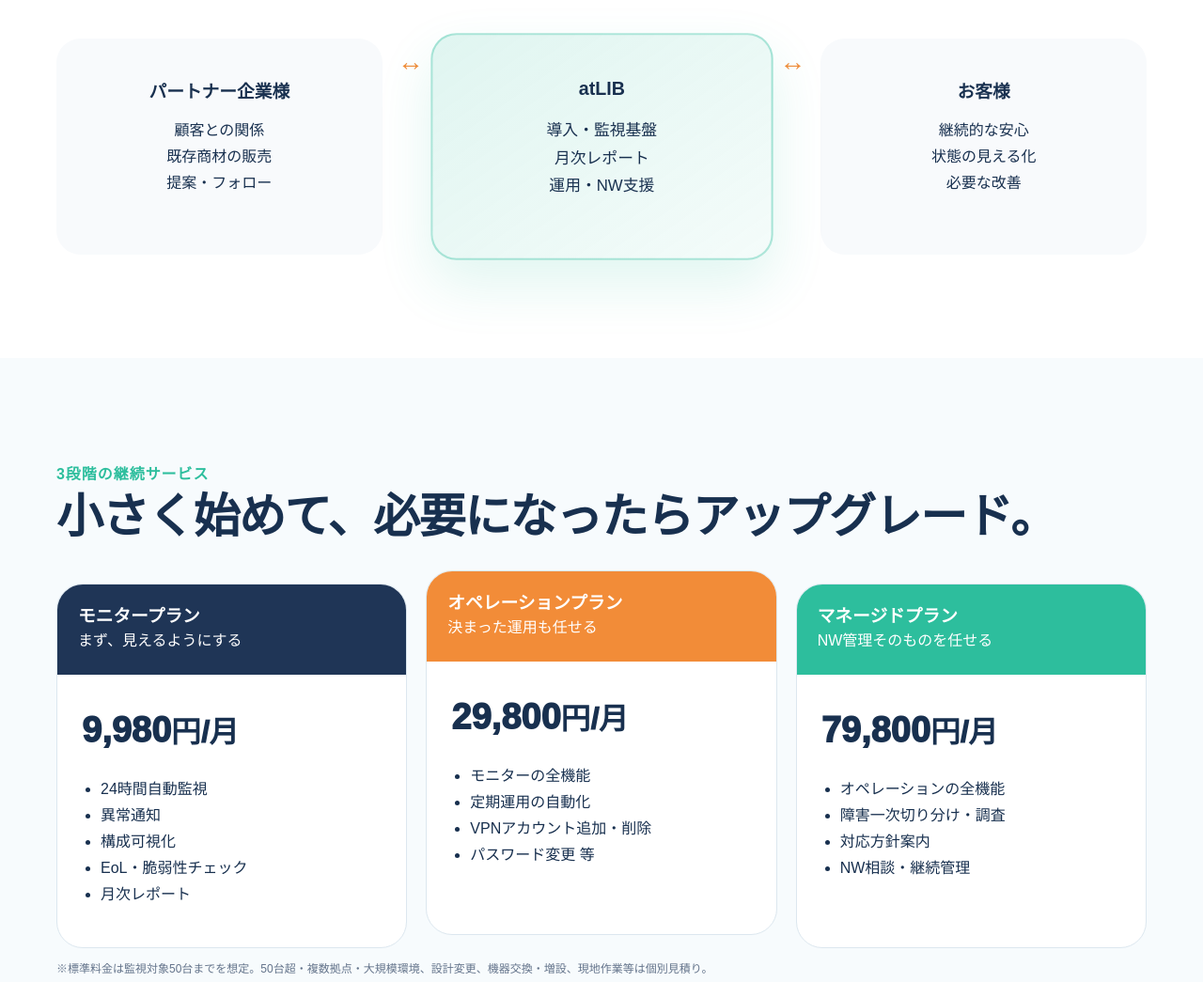
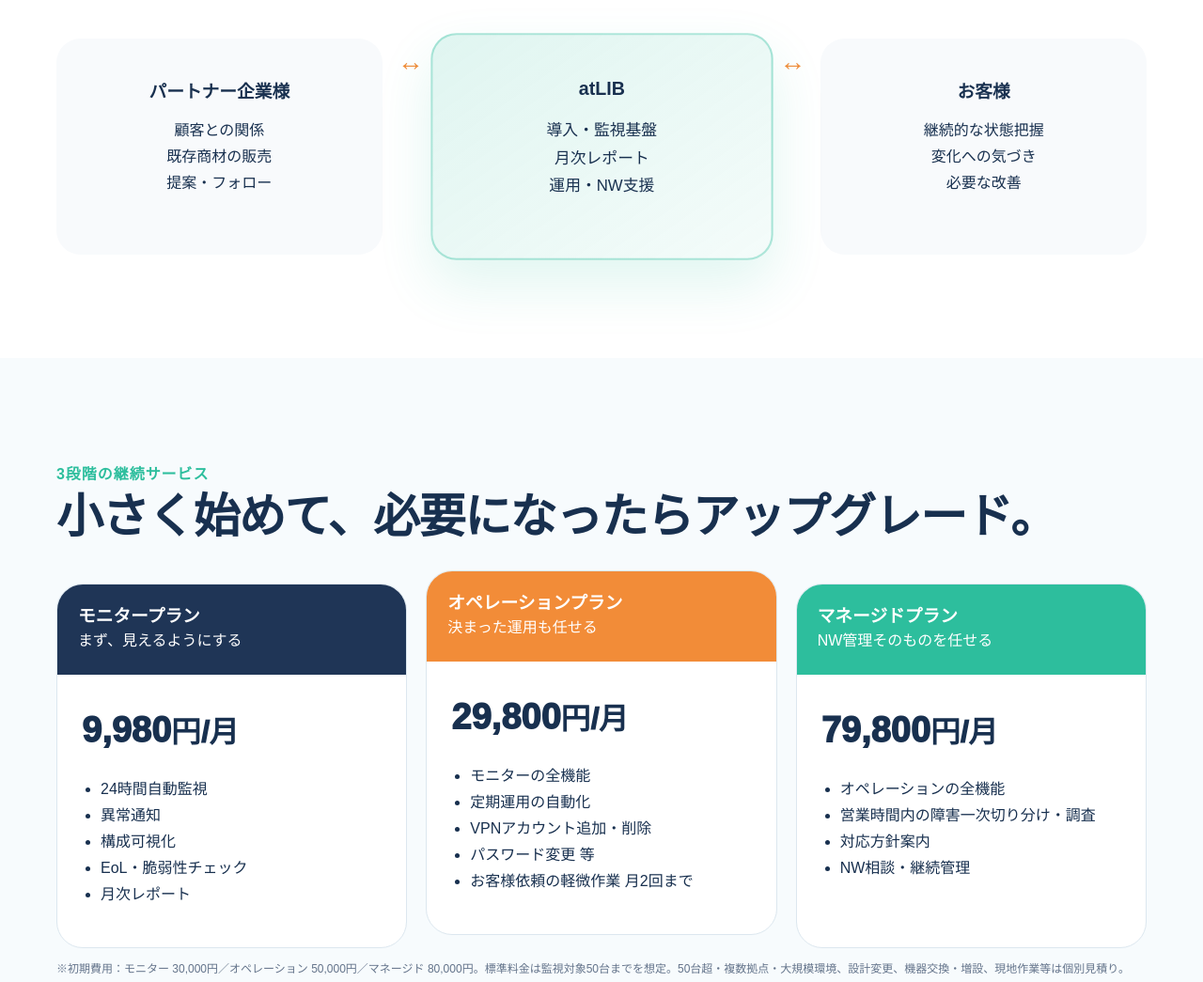
Before and after one commit to yoshihisahagisaka/atlib-corporate-site, a website: page public/infravision-partner/index.html in a window 1280 px wide. Shown: the part 2487-3532 px from the top of the page at 94% size. Drawn offline with Linux system fonts and the light colour scheme.

Commit message:
content: align pricing boundaries and partner revenue claims with canonical

```diff
--- a/public/infravision-partner/index.html
+++ b/public/infravision-partner/index.html
@@ -92,9 +92,9 @@
 <section class="hero"><div class="wrap hero-grid"><div><div class="eyebrow">IT・OA・通信・セキュリティ商材を扱う企業様へ</div><h1>既存顧客へのIT提案を、<br>「売切り」から<br><span class="accent">「毎月のストック収益」</span>へ。</h1><p>納品した後、次の更改までお客様との接点が空いていませんか？ InfraVisionを組み合わせれば、継続監視・月次レポート・運用支援を通じて、継続収益と次の提案機会をつくれます。</p><a class="cta track" data-position="hero" href="#apply">オンラインで協業について相談する →</a><div class="hero-proof" aria-label="InfraVisionパートナーの3つの価値"><div><strong>ストック収益</strong><span>1契約ごとに毎月収益</span></div><div><strong>継続接点</strong><span>販売後も顧客とつながる</span></div><div><strong>技術支援</strong><span>導入・監視・運用を支援</span></div></div><p class="note">NWの専門知識は必要ありません。既存顧客1社からご相談いただけます。</p></div><div class="hero-visual"><div class="eyebrow">売切りを、続くビジネスへ。</div><div class="flow"><div class="bubble">機器販売<br>・構築</div><div class="arrow">→</div><div class="bubble green">継続監視<br>・レポート</div><div class="arrow">→</div><div class="bubble">更改・増設<br>改善提案</div></div><div class="chips"><span class="chip">24時間自動監視</span><span class="chip">月次レポート</span><span class="chip">EoL・リスク把握</span></div></div></div></section>
 <section class="section problem"><div class="wrap"><div class="eyebrow">こんなこと、ありませんか？</div><h2>納品したあとに、<br>営業機会が眠っている。</h2><div class="problem-grid"><div class="card"><h3>次に連絡するのは数年後</h3><p>機器を納品すると、更改や障害が起きるまで接点が空いてしまう。</p></div><div class="card"><h3>専門人材が足りない</h3><p>NWの相談を受けても、自社だけでは深く入り込めない。</p></div><div class="card"><h3>スポット売上から抜けにくい</h3><p>既存顧客はいるのに、毎月積み上がるサービスを作りにくい。</p></div></div></div></section>
 <section class="section gap" aria-labelledby="gap-title"><div class="wrap"><div class="eyebrow">売上機会がなかったのではなく</div><h2 id="gap-title"><span class="accent">「気づく仕組み」</span>がなかった。</h2><p class="lead">お客様の環境は日々変わっています。その変化が見えないため、次の相談が来るまで待つ営業になりがちです。</p><div class="timeline"><div class="node">販売・納品</div><div class="blank"><span>数年間の空白</span></div><div class="node">障害・更改・再商談</div></div></div></section>
-<section class="section collab" id="partner-model" aria-labelledby="partner-model-title"><div class="wrap"><div class="eyebrow">atLIBとの協業</div><h2 id="partner-model-title">顧客との関係は御社のまま。<br>足りない「監視・運用機能」をatLIBが補完。</h2><div class="collab-flow"><div class="party"><h3>パートナー企業様</h3><p>顧客との関係<br>既存商材の販売<br>提案・フォロー</p></div><div class="arrow">↔</div><div class="party atlib"><h3>atLIB</h3><p>導入・監視基盤<br>月次レポート<br>運用・NW支援</p></div><div class="arrow">↔</div><div class="party"><h3>お客様</h3><p>継続的な安心<br>状態の見える化<br>必要な改善</p></div></div></div></section>
-<section class="section plans" id="plans" aria-labelledby="plans-title"><div class="wrap"><div class="eyebrow">3段階の継続サービス</div><h2 id="plans-title">小さく始めて、必要になったらアップグレード。</h2><div class="plan-grid"><div class="plan"><div class="plan-head"><h3>モニタープラン</h3>まず、見えるようにする</div><div class="plan-body"><div class="price">9,980<small>円/月</small></div><ul><li>24時間自動監視</li><li>異常通知</li><li>構成可視化</li><li>EoL・脆弱性チェック</li><li>月次レポート</li></ul></div></div><div class="plan"><div class="plan-head"><h3>オペレーションプラン</h3>決まった運用も任せる</div><div class="plan-body"><div class="price">29,800<small>円/月</small></div><ul><li>モニターの全機能</li><li>定期運用の自動化</li><li>VPNアカウント追加・削除</li><li>パスワード変更 等</li></ul></div></div><div class="plan"><div class="plan-head"><h3>マネージドプラン</h3>NW管理そのものを任せる</div><div class="plan-body"><div class="price">79,800<small>円/月</small></div><ul><li>オペレーションの全機能</li><li>障害一次切り分け・調査</li><li>対応方針案内</li><li>NW相談・継続管理</li></ul></div></div></div><p class="note">※標準料金は監視対象50台までを想定。50台超・複数拠点・大規模環境、設計変更、機器交換・増設、現地作業等は個別見積り。</p></div></section>
-<section class="section benefits" aria-labelledby="benefits-title"><div class="wrap"><div class="eyebrow">パートナー様のメリット</div><h2 id="benefits-title">InfraVisionの契約だけで終わらない。<br>既存顧客との<span class="accent">「次の商談」</span>へ。</h2><div class="benefit-grid"><div class="card"><h3>毎月のストック収益</h3><p>1契約あたりのパートナー収益（目安）</p><div>モニター <b>2,480円/月</b></div><div>オペレーション <b>7,480円/月</b></div><div>マネージド <b>19,800円/月</b></div><hr><div class="metric">198,000円/月</div><p class="note">マネージド10契約の場合の単純計算。契約継続を前提とした目安です。</p></div><div class="card dash"><h3>既存顧客との継続接点</h3><div class="dash-row"><span>顧客A</span><span class="status">正常</span></div><div class="dash-row"><span>顧客B</span><span class="status warn">EoL確認</span></div><div class="dash-row"><span>顧客C</span><span class="status warn">アラート増加</span></div><div class="dash-row"><span>顧客D</span><span class="status">正常</span></div><p><b>「今月、どのお客様に連絡すべきか」が分かる。</b></p></div><div class="card"><h3>次の提案機会</h3><p>EoL → 機器更改</p><p>AP増加 → Wi-Fi改善・増設</p><p>脆弱性・リスク → セキュリティ改善</p><p>NW相談 → 構築・改善案件</p><p><b>顧客の変化を見て提案する営業へ。</b></p></div></div></div></section>
+<section class="section collab" id="partner-model" aria-labelledby="partner-model-title"><div class="wrap"><div class="eyebrow">atLIBとの協業</div><h2 id="partner-model-title">顧客との関係は御社のまま。<br>足りない「監視・運用機能」をatLIBが補完。</h2><div class="collab-flow"><div class="party"><h3>パートナー企業様</h3><p>顧客との関係<br>既存商材の販売<br>提案・フォロー</p></div><div class="arrow">↔</div><div class="party atlib"><h3>atLIB</h3><p>導入・監視基盤<br>月次レポート<br>運用・NW支援</p></div><div class="arrow">↔</div><div class="party"><h3>お客様</h3><p>継続的な状態把握<br>変化への気づき<br>必要な改善</p></div></div></div></section>
+<section class="section plans" id="plans" aria-labelledby="plans-title"><div class="wrap"><div class="eyebrow">3段階の継続サービス</div><h2 id="plans-title">小さく始めて、必要になったらアップグレード。</h2><div class="plan-grid"><div class="plan"><div class="plan-head"><h3>モニタープラン</h3>まず、見えるようにする</div><div class="plan-body"><div class="price">9,980<small>円/月</small></div><ul><li>24時間自動監視</li><li>異常通知</li><li>構成可視化</li><li>EoL・脆弱性チェック</li><li>月次レポート</li></ul></div></div><div class="plan"><div class="plan-head"><h3>オペレーションプラン</h3>決まった運用も任せる</div><div class="plan-body"><div class="price">29,800<small>円/月</small></div><ul><li>モニターの全機能</li><li>定期運用の自動化</li><li>VPNアカウント追加・削除</li><li>パスワード変更 等</li><li>お客様依頼の軽微作業 月2回まで</li></ul></div></div><div class="plan"><div class="plan-head"><h3>マネージドプラン</h3>NW管理そのものを任せる</div><div class="plan-body"><div class="price">79,800<small>円/月</small></div><ul><li>オペレーションの全機能</li><li>営業時間内の障害一次切り分け・調査</li><li>対応方針案内</li><li>NW相談・継続管理</li></ul></div></div></div><p class="note">※初期費用：モニター 30,000円／オペレーション 50,000円／マネージド 80,000円。標準料金は監視対象50台までを想定。50台超・複数拠点・大規模環境、設計変更、機器交換・増設、現地作業等は個別見積り。</p></div></section>
+<section class="section benefits" aria-labelledby="benefits-title"><div class="wrap"><div class="eyebrow">パートナー様のメリット</div><h2 id="benefits-title">InfraVisionの契約だけで終わらない。<br>既存顧客との<span class="accent">「次の商談」</span>へ。</h2><div class="benefit-grid"><div class="card"><h3>毎月のストック収益</h3><p>1契約あたりのパートナー収益（目安）</p><div>モニター <b>2,480円/月</b></div><div>オペレーション <b>7,480円/月</b></div><div>マネージド <b>19,800円/月</b></div><hr><div class="metric">198,000円/月</div><p><b>年換算 2,376,000円</b></p><p class="note">マネージド10契約が12か月継続した場合の単純計算です。契約数・継続期間を保証するものではありません。</p></div><div class="card dash"><h3>既存顧客との継続接点</h3><div class="dash-row"><span>顧客A</span><span class="status">正常</span></div><div class="dash-row"><span>顧客B</span><span class="status warn">EoL確認</span></div><div class="dash-row"><span>顧客C</span><span class="status warn">アラート増加</span></div><div class="dash-row"><span>顧客D</span><span class="status">正常</span></div><p><b>「今月、どのお客様に連絡すべきか」が分かる。</b></p></div><div class="card"><h3>次の提案機会</h3><p>EoL → 機器更改</p><p>AP増加 → Wi-Fi改善・増設</p><p>脆弱性・リスク → セキュリティ改善</p><p>NW相談 → 構築・改善案件</p><p><b>顧客の変化を見て提案する営業へ。</b></p></div></div></div></section>
 <section class="midcta"><div class="wrap"><div><h2>自社の既存顧客に提案できるか、<br>まずは相談してみませんか？</h2></div><a class="cta track" data-position="middle" href="#apply">オンラインで協業について相談する →</a></div></section>
 <section class="section usecases"><div class="wrap"><div class="eyebrow">具体的な活用イメージ</div><h2>今ある商材・顧客に、そのまま組み合わせられます。</h2><div class="use-grid"><div class="card"><h3>UTM・ルーター販売</h3><p>販売 → InfraVision → 継続把握 → EoL・リスク確認 → 更改・セキュリティ提案</p></div><div class="card"><h3>Wi-Fi・NW構築</h3><p>構築 → 継続監視 → 顧客相談 → AP増設・構成改善・機器更改</p></div><div class="card"><h3>OA・IT商材販売</h3><p>既存顧客へ継続管理を追加し、専門外だったNW領域にも提案を広げる。</p></div></div></div></section>
 <section class="section reason"><div class="wrap"><div class="eyebrow">atLIBを選ぶ理由</div><h2>パートナー様が「売りやすく、任せやすい」仕組み。</h2><div class="reason-grid"><div class="card"><strong>専門部隊を自社で持たなくていい</strong><p>監視基盤・導入・レポート・運用をatLIBが支援。</p></div><div class="card"><strong>導入のハードルを低くする</strong><p>自動取得できるところは自動で。最初から完璧な台帳作成を求めません。</p></div><div class="card"><strong>売った後も価値を届け続けられる</strong><p>監視・可視化・EoL確認・月次レポートで継続価値を提供。</p></div><div class="card"><strong>顧客の成長に合わせて広げられる</strong><p>モニター → オペレーション → マネージドへ段階的に。</p></div></div></div></section>
```
